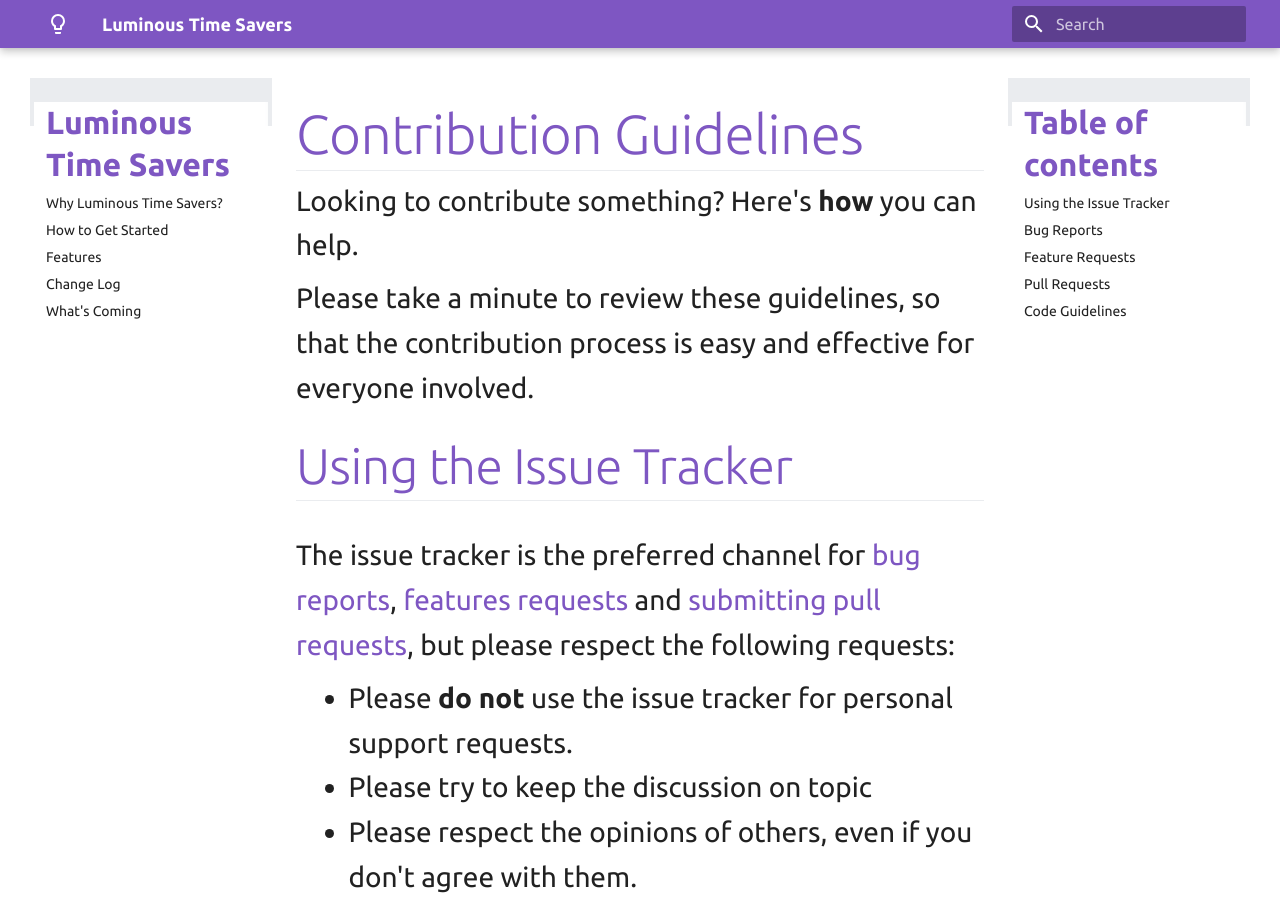
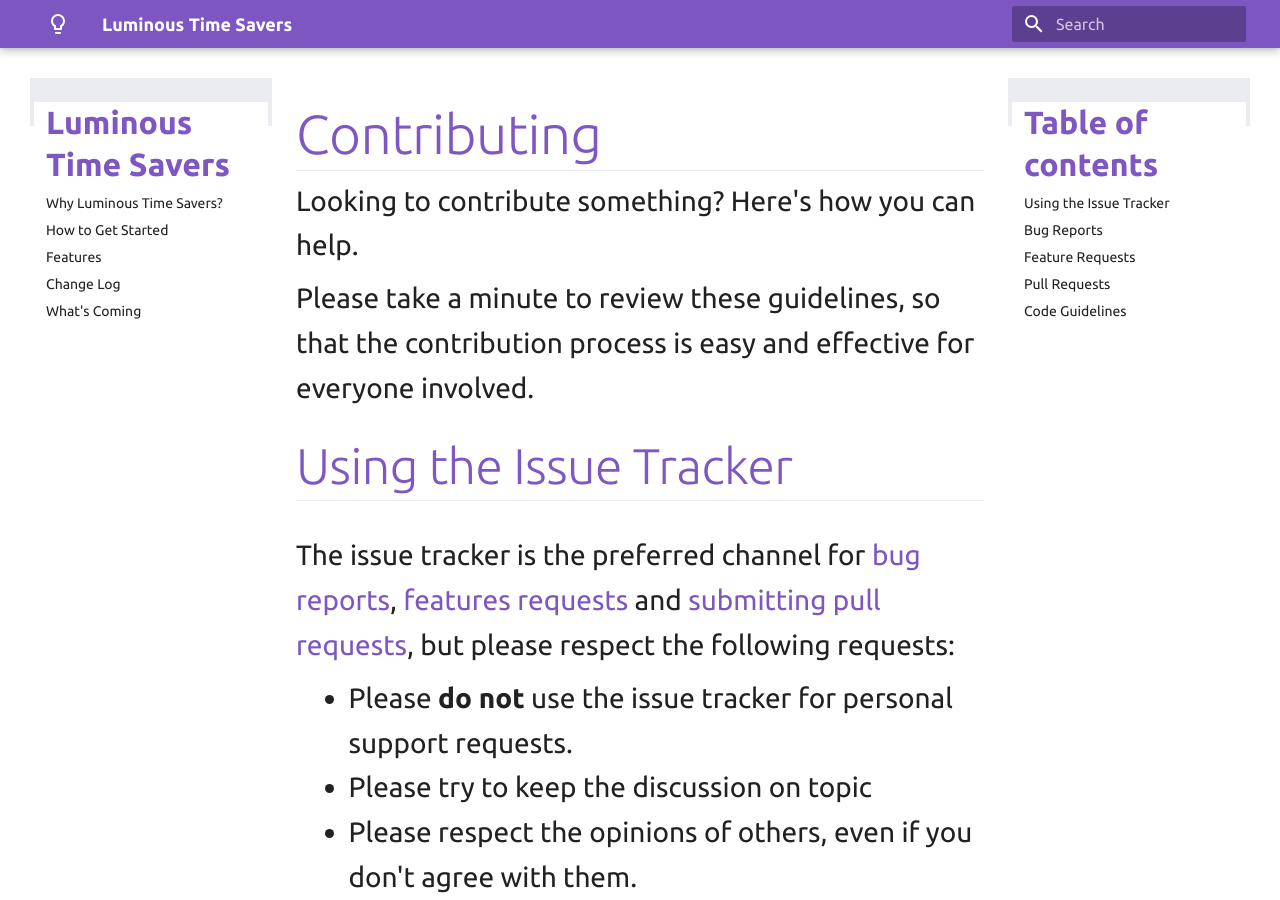
Before and after one commit to luminous-software/time-savers, an MkDocs documentation site: the page built from docs-source/contributing.md, in a window 1280 px wide and 900 px high. Built offline with MkDocs 1.6.1 and Material for MkDocs 9.7.7, drawn with Linux system fonts in a browser that asks for light colours; old or Windows-style settings are respelled for this version of MkDocs.

Commit message:
Revert "Fix bug #538"
This reverts commit 7aafa67910778c4c781c145bdc6de139d1aa97e4.

```diff
--- a/docs-source/contributing.md
+++ b/docs-source/contributing.md
@@ -1,6 +1,6 @@
-# Contribution Guidelines
+# Contributing
 
-Looking to contribute something? Here's **how** you can help.
+Looking to contribute something? Here's how you can help.
 
 Please take a minute to review these guidelines, so that the contribution
 process is easy and effective for everyone involved.
```
Also changed, not shown: docs-source/roadmap.md (+5 -4 lines), .github/CONTRIBUTING.md.
